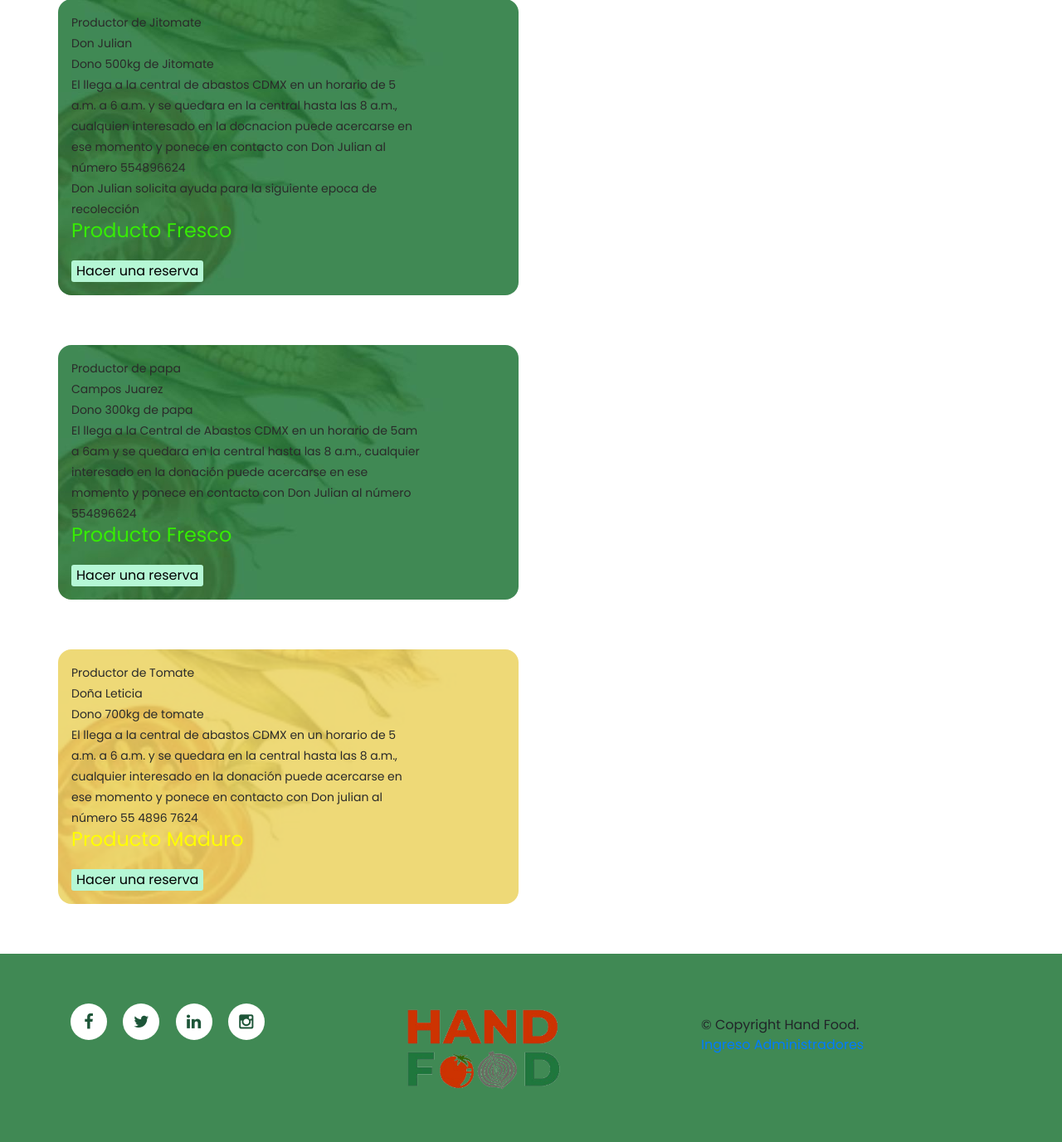
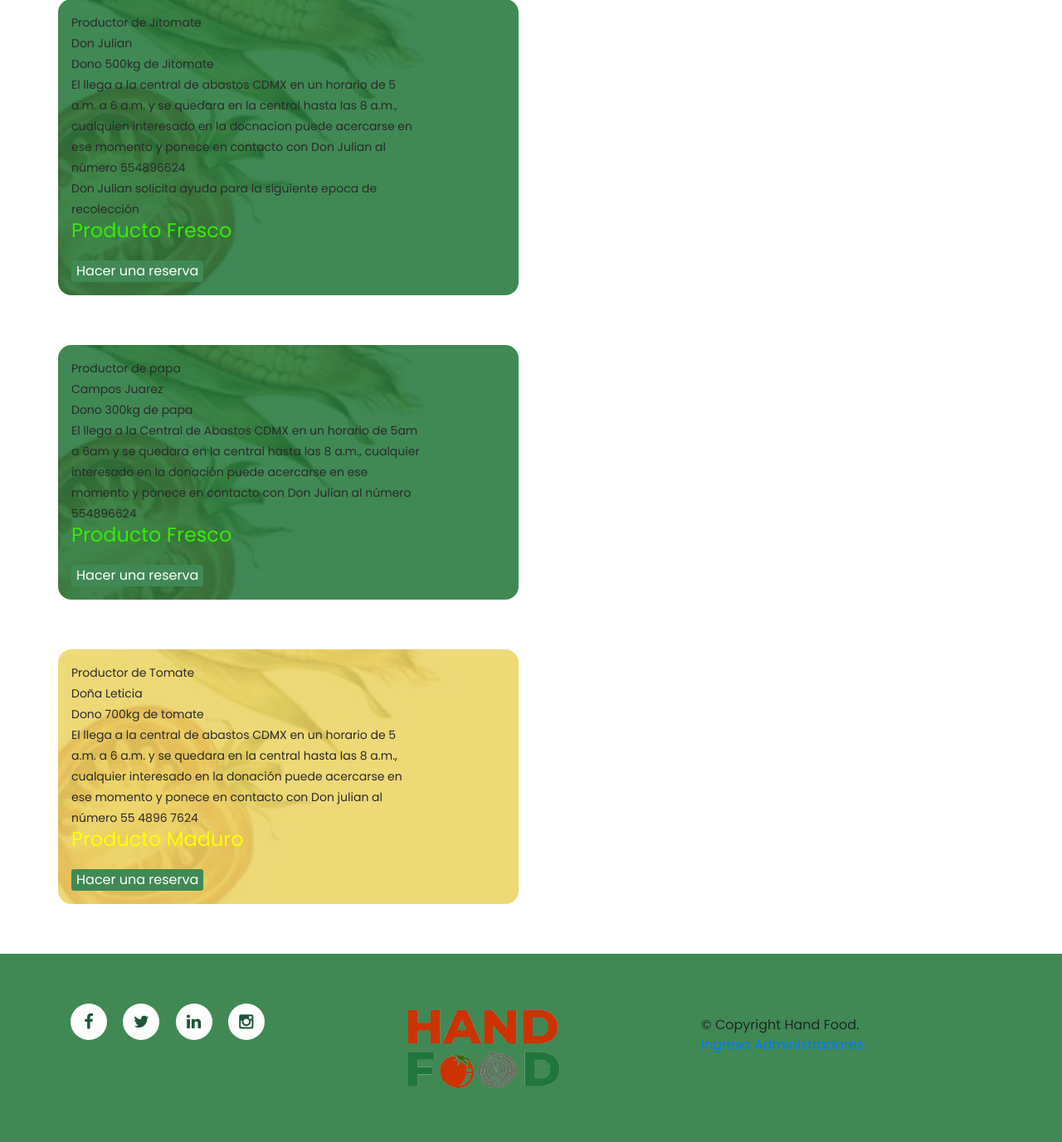
Before and after one commit to Aldozet/Spider-web, a PHP site: page / in a window 1280 px wide. Shown: the part 4092-5469 px from the top of the page at 83% size. Run offline with PHP 8.4, Linux system fonts and the light colour scheme.

Commit message:
Update templatemo-klassy-cafe.css

```diff
--- a/assets/css/templatemo-klassy-cafe.css
+++ b/assets/css/templatemo-klassy-cafe.css
@@ -1761,8 +1761,9 @@ responsive
 #pedido{
 
   border: 1px;
-  border-color: #1d5538;
+  border-color: #408954;
   border-radius: 3px;
-  background-color: #b5f7d5;
-
-}
+  background-color: #408954;
+  color: #FFF;
+
+}
```
